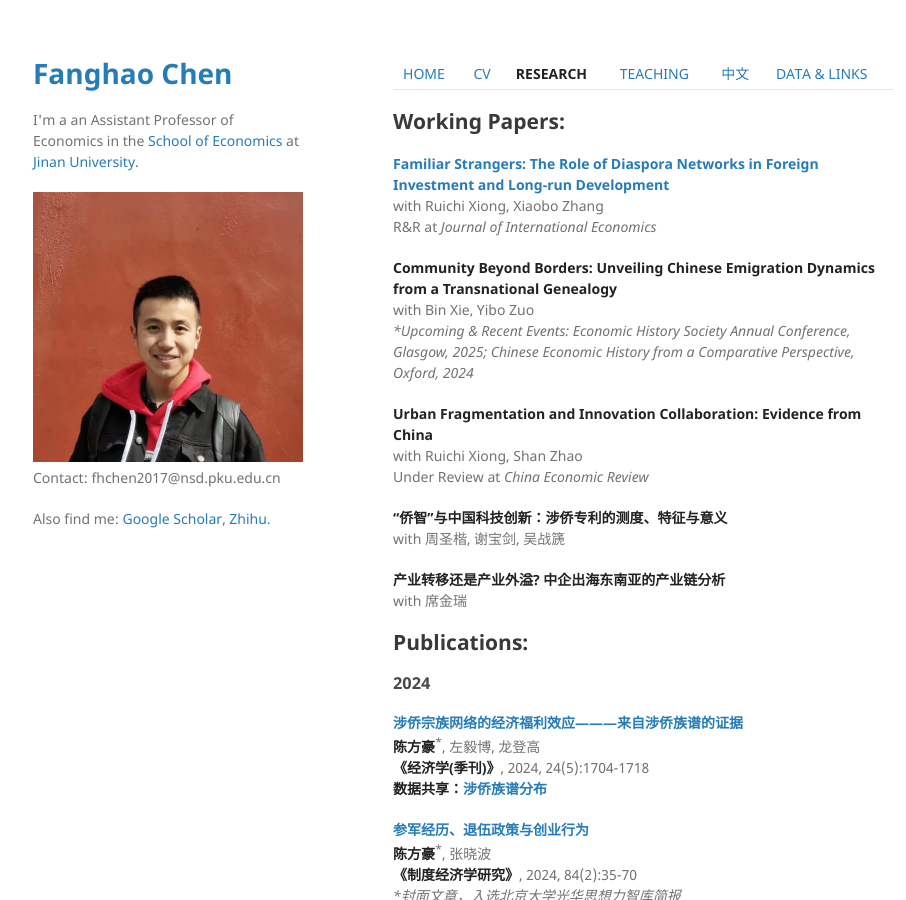
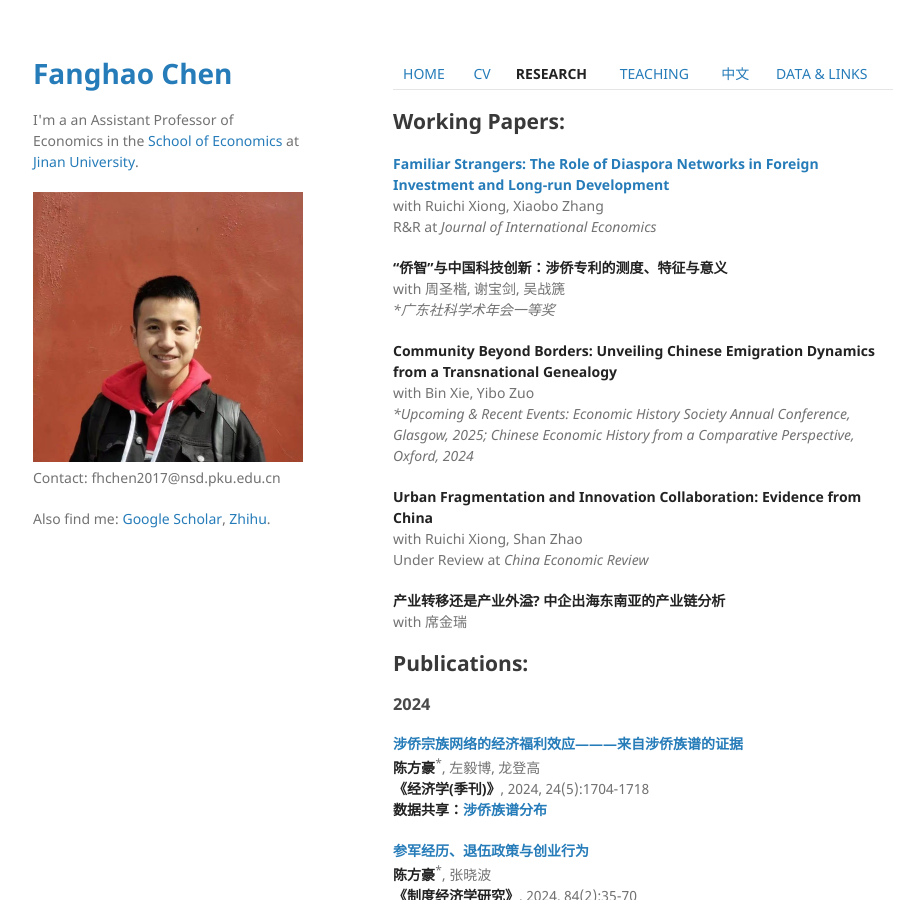
Before and after one commit to FanghaoChen/homepage, a Jekyll site: the page built from research.md, in a window 1280 px wide and 900 px high. Shown: the whole window, without its empty margins (177-1083 px from the left). Built offline with Jekyll 4.4.1, drawn with Linux system fonts in a browser that asks for light colours.

Commit message:
Update research.md

```diff
--- a/research.md
+++ b/research.md
@@ -10,6 +10,10 @@ layout: default
 with Ruichi Xiong, Xiaobo Zhang <br/>
 R&R at <em> Journal of International Economics </em>
 
+ **“侨智”与中国科技创新：涉侨专利的测度、特征与意义** <br/>
+with 周圣楷, 谢宝剑, 吴战篪 <br/>
+<em> *广东社科学术年会一等奖 </em>
+
 **Community Beyond Borders: Unveiling Chinese Emigration Dynamics from a Transnational Genealogy**<br/>
 with Bin Xie, Yibo Zuo  <br/>
 <em> *Upcoming & Recent Events: Economic History Society Annual Conference, Glasgow, 2025; Chinese Economic History from a
```
Also changed, not shown: other parts of research.md (+0 -3 lines).
